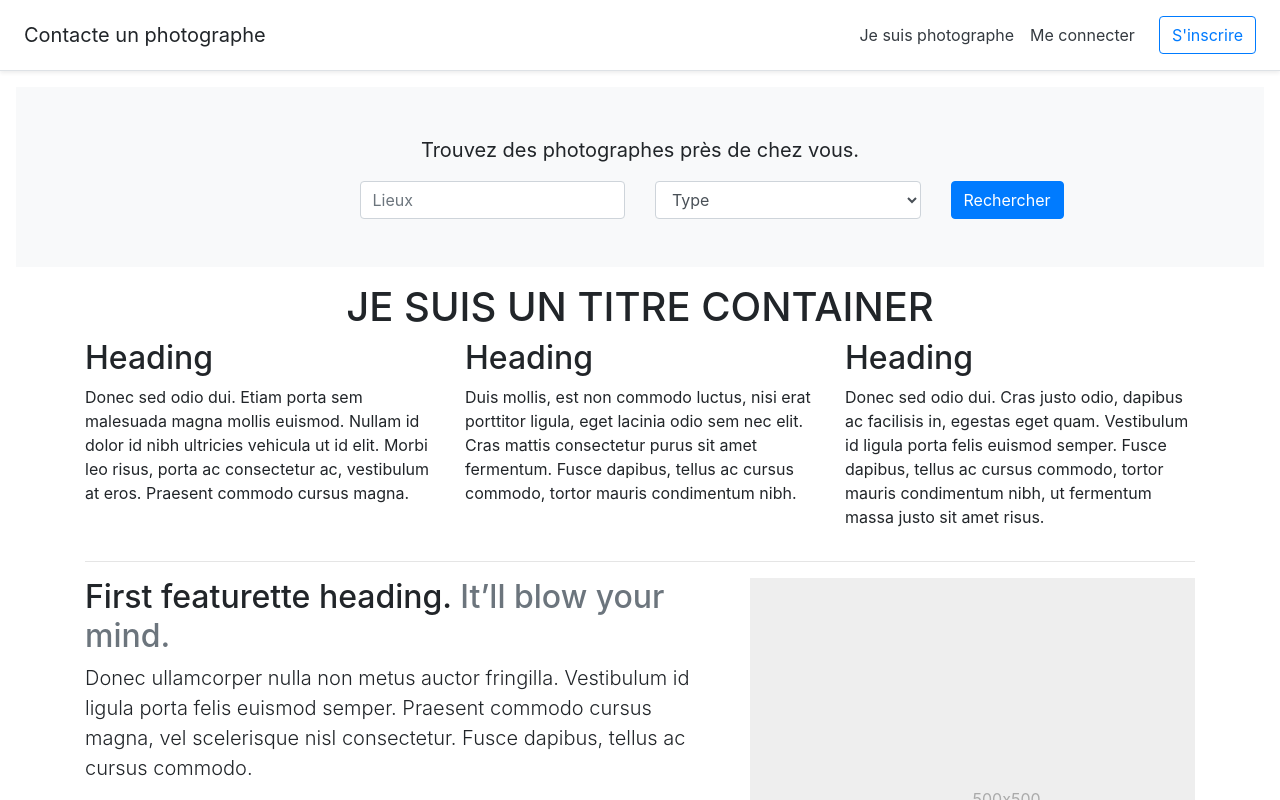
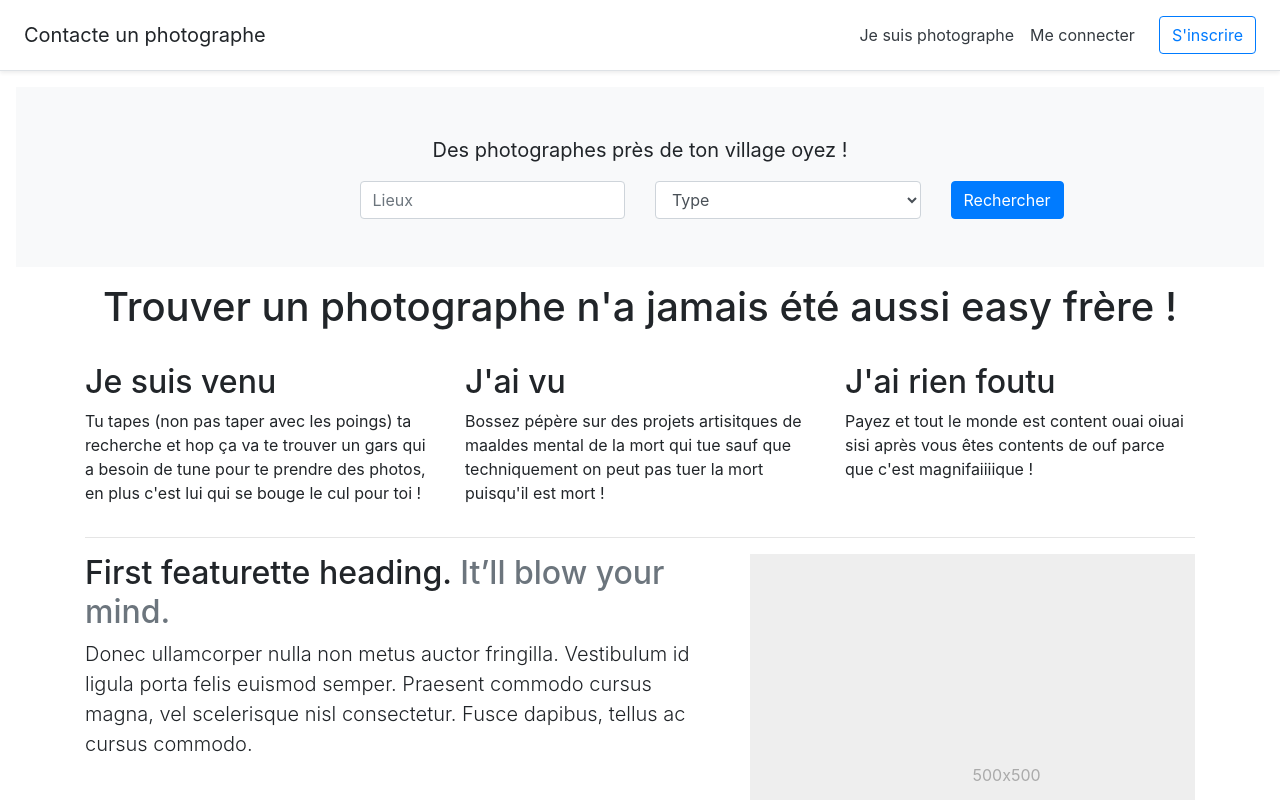
Before and after one commit to HienN87/contact-photo, a React (Create React App) app: page / in a window 1280 px wide. Shown: the top 800 px of the page. Built offline with nearby package versions, Linux system fonts and the light colour scheme.

Commit message:
change some texts on the main page

```diff
--- a/src/components/container/container.jsx
+++ b/src/components/container/container.jsx
@@ -5,17 +5,18 @@ class Menu extends Component {
   render() {
     return (
       <div class="container marketing">
-        <h1 class="text-center">JE SUIS UN TITRE CONTAINER</h1>
+        <h1 class="text-center">Trouver un photographe n'a jamais été aussi easy frère !</h1>
+        <br />
         <div class="row">
           <div class="col-lg-4">
-            <h2>Heading</h2>
-            <p>Donec sed odio dui. Etiam porta sem malesuada magna mollis euismod. Nullam id dolor id nibh ultricies vehicula ut id elit. Morbi leo risus, porta ac consectetur ac, vestibulum at eros. Praesent commodo cursus magna.</p>
+            <h2>Je suis venu</h2>
+            <p>Tu tapes (non pas taper avec les poings) ta recherche et hop ça va te trouver un gars qui a besoin de tune pour te prendre des photos, en plus c'est lui qui se bouge le cul pour toi !</p>
           </div>
-          <div class="col-lg-4"><h2>Heading</h2>
-            <p>Duis mollis, est non commodo luctus, nisi erat porttitor ligula, eget lacinia odio sem nec elit. Cras mattis consectetur purus sit amet fermentum. Fusce dapibus, tellus ac cursus commodo, tortor mauris condimentum nibh.</p>
+          <div class="col-lg-4"><h2>J'ai vu</h2>
+            <p>Bossez pépère sur des projets artisitques de maaldes mental de la mort qui tue sauf que techniquement on peut pas tuer la mort puisqu'il est mort !</p>
           </div>
-          <div class="col-lg-4"><h2>Heading</h2>
-            <p>Donec sed odio dui. Cras justo odio, dapibus ac facilisis in, egestas eget quam. Vestibulum id ligula porta felis euismod semper. Fusce dapibus, tellus ac cursus commodo, tortor mauris condimentum nibh, ut fermentum massa justo sit amet risus.</p>
+          <div class="col-lg-4"><h2>J'ai rien foutu</h2>
+            <p>Payez et tout le monde est content ouai oiuai sisi après vous êtes contents de ouf parce que c'est magnifaiiiique !</p>
           </div>
         </div>
 
--- a/src/components/rechercheForm/rechercheForm.jsx
+++ b/src/components/rechercheForm/rechercheForm.jsx
@@ -6,7 +6,7 @@ class RechercheForm extends Component {
   render() {
     return (
       <div class="position-relative overflow-hidden p-3 p-md-5 m-md-3 text-center bg-light">
-        <p class="lead font-weight-normal">Trouvez des photographes près de chez vous.</p>
+        <p class="lead font-weight-normal">Des photographes près de ton village oyez !</p>
         <div class="product-device shadow-sm d-none d-md-block"></div>
         <div class="product-device product-device-2 shadow-sm d-none d-md-block"></div>
         <form>
```
